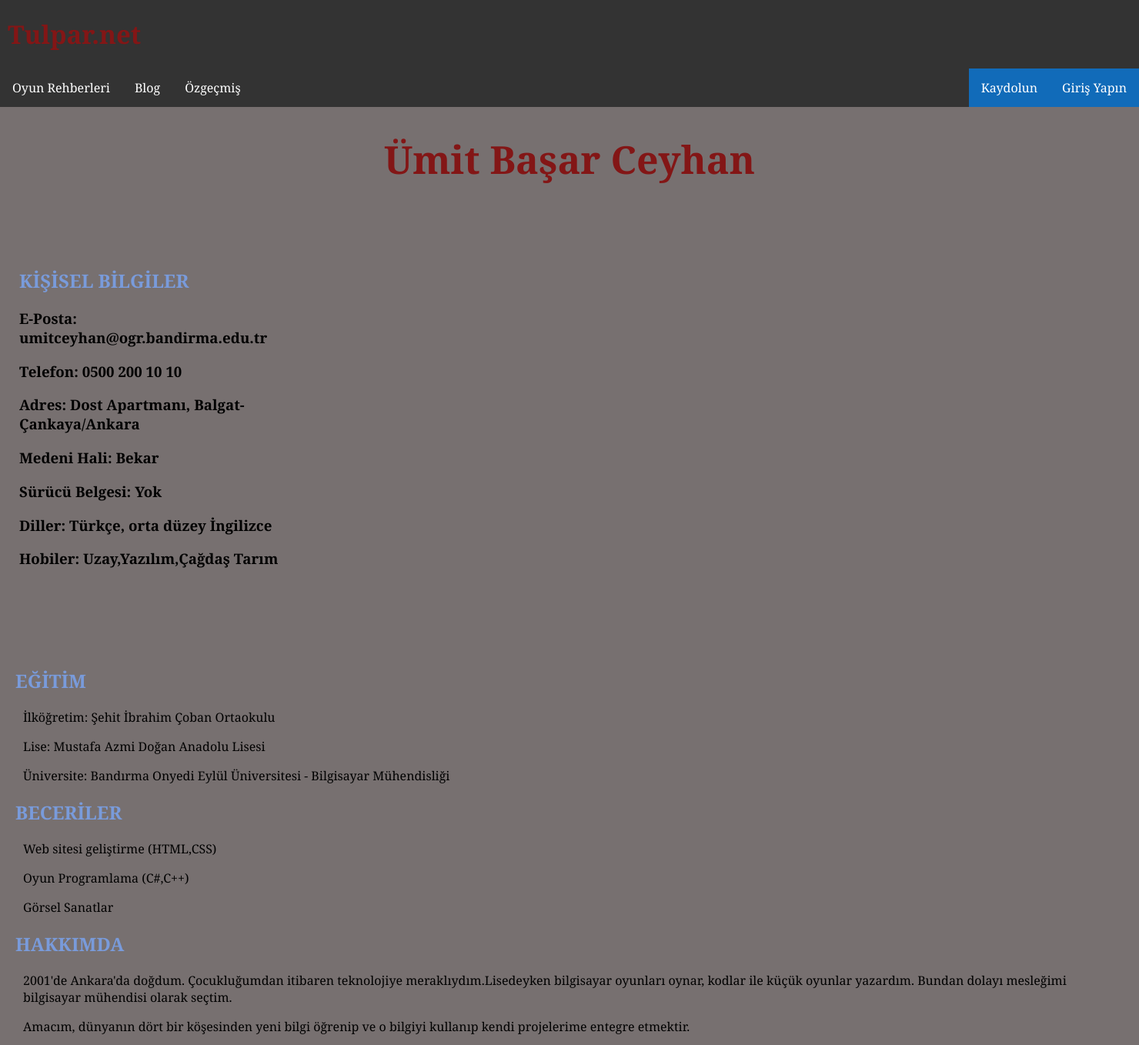
After one commit to CoderCeyhan/Internet_Tabanli_Programlama_Proje, a PHP site: page /cv.html in a window 1480 px wide. The commit adds this page. Shown: the whole page at 77% size. Run offline with PHP 8.4, Linux system fonts and the light colour scheme.

Commit message:
Internet_Tabanli_Proje

```diff
--- a/CssFile.css
+++ b/CssFile.css
@@ -102,6 +102,11 @@ button:hover {
   background-color: #0089ffa8;
   color: white;
 }
+.navbar a.currency {
+  float: right !important;
+  background-color: #0088ff00;
+  color: white;
+}
 
 .dropdown {
   float: left;
--- a/Dota2_Rehberi.html
+++ b/Dota2_Rehberi.html
@@ -11,7 +11,7 @@
       margin-right:10px;
     }
     h1 {
-      color: rgb(177, 23, 23);
+      color: rgb(131, 22, 22);
       margin-left:10px;
     }
   </style>
@@ -32,7 +32,7 @@
       </div>
     </div>
     <a href="blog.html">Blog</a>
-    <a href="#">Özgeçmiş</a>
+    <a href="cv.html">Özgeçmiş</a>
     <a href="Login.html" class="split">Giriş Yapın</a>
     <a href="Sign-Up.html" class="split active">Kaydolun</a>
   </div>
--- a/blog.html
+++ b/blog.html
@@ -12,7 +12,7 @@
     }
 
     h1 {
-      color: rgb(177, 23, 23);
+      color: rgb(131, 22, 22);
       margin-left: 10px;
     }
 
@@ -34,7 +34,7 @@
       </div>
     </div>
     <a href="blog.html">Blog</a>
-    <a href="#">Özgeçmiş</a>
+    <a href="cv.html">Özgeçmiş</a>
     <a href="Login.html" class="split">Giriş Yapın</a>
     <a href="Sign-Up.html" class="split active">Kaydolun</a>
   </div>
--- a/cs-go.html
+++ b/cs-go.html
@@ -11,7 +11,7 @@
       margin-right:10px;
     }
     h1 {
-      color: rgb(177, 23, 23);
+      color: rgb(131, 22, 22);
       margin-left:10px;
     }
   </style>
--- /dev/null
+++ b/cv.html
@@ -0,0 +1,113 @@
+<!DOCTYPE html>
+<html lang="tr">
+
+<head>
+    <style>
+        h1 {
+            color: rgb(131, 22, 22);
+            text-align: center;
+            font-size: 50px;
+        }
+
+        .siteh1 {
+            color: rgb(131, 22, 22);
+            text-align: left;
+            font-size: 33px;
+            margin-left: 10px;
+        }
+
+        h2 {
+            color: rgb(121 155 219);
+            margin-left: 10px;
+        }
+
+        h3 {
+            color: black;
+            margin-left: 10px;
+        }
+
+        p {
+            margin-left: 20px;
+            margin-right: 10px;
+        }
+
+        #sagKatman {
+            display: inline-block;
+            vertical-align: top;
+            padding: 5px;
+            height: 500px;
+            width: 1440px;
+            border: 1px #564d4dcc;
+            margin-top: 5px;
+            margin-right: 10px;
+            margin-bottom: 5px;
+            margin-left: 5px;
+        }
+
+        #solKatman {
+            display: inline-block;
+            vertical-align: top;
+            font-weight: bold;
+            padding: 5px;
+            height: 500px;
+            width: 400px;
+            margin-top: 5px;
+            margin-right: 5px;
+            margin-bottom: 5px;
+            margin-left: 10px;
+            border: 1px #564d4dcc;
+        }
+    </style>
+
+    <title>Ümit Başar Ceyhan Özgeçmiş</title>
+    <meta charset="UTF-8" />
+    <link rel="stylesheet" href="CssFile.css">
+
+</head>
+
+<body>
+    <div class="navbar">
+        <h1 class="siteh1">Tulpar.net</h1>
+    </div>
+    <div class="navbar">
+        <div class="dropdown">
+            <button class="dropbtn">Oyun Rehberleri
+            </button>
+            <div class="dropdown-content">
+                <a class="active" href="Dota2_Rehberi.html">Dota 2</a>
+                <a class="active" href="cs-go.html">CS:GO</a>
+                <a class="active" href="eu4.html">Europa Universalis IV</a>
+            </div>
+        </div>
+        <a href="blog.html">Blog</a>
+        <a href="cv.html">Özgeçmiş</a>
+        <a href="Login.html" class="split">Giriş Yapın</a>
+        <a href="Sign-Up.html" class="split active">Kaydolun</a>
+    </div>
+    <h1><strong>Ümit Başar Ceyhan</strong></h1>
+    <br><br>
+    <div id="solKatman">
+        <h2><strong>KİŞİSEL BİLGİLER</strong></h2>
+        <h3>E-Posta: umitceyhan@ogr.bandirma.edu.tr</h3>
+        <h3>Telefon: 0500 200 10 10</h3>
+        <h3>Adres: Dost Apartmanı, Balgat-Çankaya/Ankara</h3>
+        <h3>Medeni Hali: Bekar</h3>
+        <h3>Sürücü Belgesi: Yok</h3>
+        <h3>Diller: Türkçe, orta düzey İngilizce</h3>
+        <h3>Hobiler: Uzay,Yazılım,Çağdaş Tarım</h3>
+    </div>
+    <div id="sagKatman">
+        <h2><strong>EĞİTİM</strong></h2>
+         <p>İlköğretim: Şehit İbrahim Çoban Ortaokulu</p>
+         <p>Lise: Mustafa Azmi Doğan Anadolu Lisesi</p>
+         <p>Üniversite: Bandırma Onyedi Eylül Üniversitesi - Bilgisayar Mühendisliği</p>
+        <h2><strong>BECERİLER</strong></h2>
+         <p>Web sitesi geliştirme (HTML,CSS)</p>
+         <p>Oyun Programlama (C#,C++)</p>
+         <p>Görsel Sanatlar</p>
+        <h2><strong>HAKKIMDA</strong></h2>
+         <p>2001'de Ankara'da doğdum. Çocukluğumdan itibaren teknolojiye meraklıydım.Lisedeyken bilgisayar oyunları oynar, kodlar ile küçük oyunlar yazardım. Bundan dolayı mesleğimi bilgisayar mühendisi olarak seçtim.</p>
+         <p>Amacım, dünyanın dört bir köşesinden yeni bilgi öğrenip ve o bilgiyi kullanıp kendi projelerime entegre etmektir.</p>
+    </div>
+
+</body>
--- a/eu4.html
+++ b/eu4.html
@@ -11,7 +11,7 @@
       margin-right:10px;
     }
     h1 {
-      color: rgb(177, 23, 23);
+      color: rgb(131, 22, 22);
       margin-left:10px;
     }
   </style>
@@ -32,7 +32,7 @@
       </div>
     </div>
     <a href="blog.html">Blog</a>
-    <a href="#">Özgeçmiş</a>
+    <a href="cv.html">Özgeçmiş</a>
     <a href="Login.html" class="split">Giriş Yapın</a>
     <a href="Sign-Up.html" class="split active">Kaydolun</a>
   </div>
```
Also changed, not shown: Login.html (deleted, +0 -48 lines), Login.php (added, +104 -0 lines), Sign-Up.html (deleted, +0 -58 lines), Sign_up.php (added, +117 -0 lines), bandirma.html (+7 -7 lines), didim.html (+7 -7 lines), hatay.html (+7 -7 lines).
